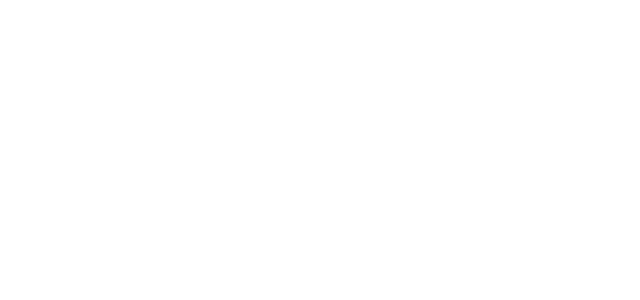
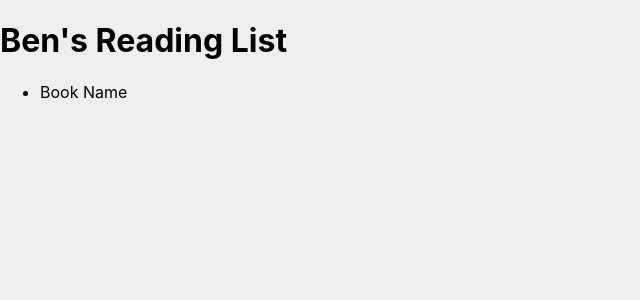
Before and after one commit to benmaudslay/graphql-playlist, a React (Create React App) app in the folder client/: page / in a window 1280 px wide. Shown: the top 300 px of the page, without its empty margins (0-640 px from the left). Built offline with nearby package versions, Linux system fonts and the light colour scheme.

Commit message:
adding apollo + BookList component

```diff
--- a/client/package.json
+++ b/client/package.json
@@ -6,7 +6,10 @@
     "@testing-library/jest-dom": "^4.2.4",
     "@testing-library/react": "^9.3.2",
     "@testing-library/user-event": "^7.1.2",
+    "apollo-boost": "^0.4.9",
+    "graphql": "^15.3.0",
     "react": "^16.13.1",
+    "react-apollo": "^3.1.5",
     "react-dom": "^16.13.1",
     "react-scripts": "3.4.1"
   },
--- a/client/src/App.js
+++ b/client/src/App.js
@@ -1,7 +1,26 @@
-import React from "react"
+import React, { Component } from "react"
+import ApolloClient from "apollo-boost"
+import { ApolloProvider } from "react-apollo"
 
-function App() {
-  return <div className="App"></div>
+// components
+import BookList from "./components/BookList"
+
+// apollo client setup
+const client = new ApolloClient({
+  uri: "http://localhost:4000/graphql",
+})
+
+class App extends Component {
+  render() {
+    return (
+      <ApolloProvider client={client}>
+        <div className="App">
+          <h1>Ben's Reading List</h1>
+          <BookList />
+        </div>
+      </ApolloProvider>
+    )
+  }
 }
 
 export default App
--- /dev/null
+++ b/client/src/components/BookList.js
@@ -0,0 +1,15 @@
+import React, { Component } from "react"
+
+class BookList extends Component {
+  render() {
+    return (
+      <div>
+        <ul className="book-list">
+          <li>Book Name</li>
+        </ul>
+      </div>
+    )
+  }
+}
+
+export default BookList
--- a/client/src/index.css
+++ b/client/src/index.css
@@ -1,13 +1,9 @@
 body {
   margin: 0;
-  font-family: -apple-system, BlinkMacSystemFont, 'Segoe UI', 'Roboto', 'Oxygen',
-    'Ubuntu', 'Cantarell', 'Fira Sans', 'Droid Sans', 'Helvetica Neue',
+  font-family: -apple-system, BlinkMacSystemFont, "Segoe UI", "Roboto", "Oxygen",
+    "Ubuntu", "Cantarell", "Fira Sans", "Droid Sans", "Helvetica Neue",
     sans-serif;
   -webkit-font-smoothing: antialiased;
   -moz-osx-font-smoothing: grayscale;
+  background-color: #eee;
 }
-
-code {
-  font-family: source-code-pro, Menlo, Monaco, Consolas, 'Courier New',
-    monospace;
-}
```
Also changed, not shown: 1 other file (tests, documents, lock files or other folders).
